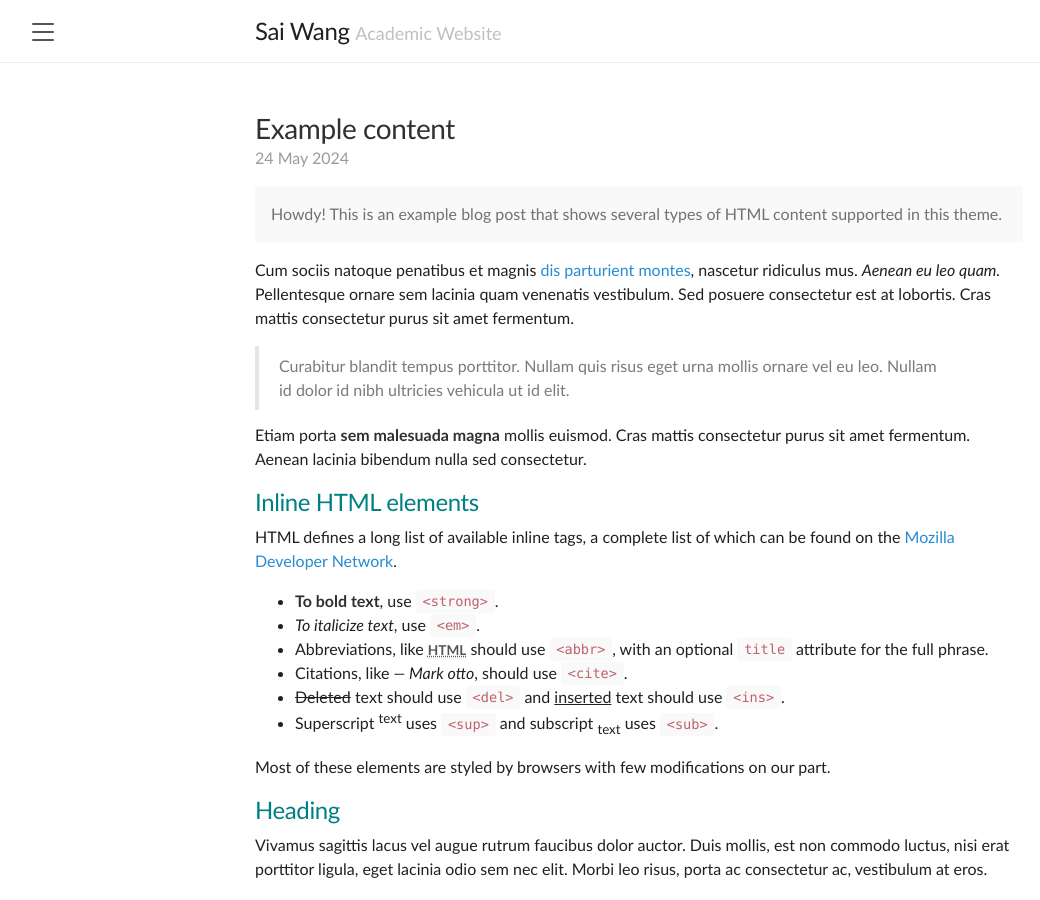
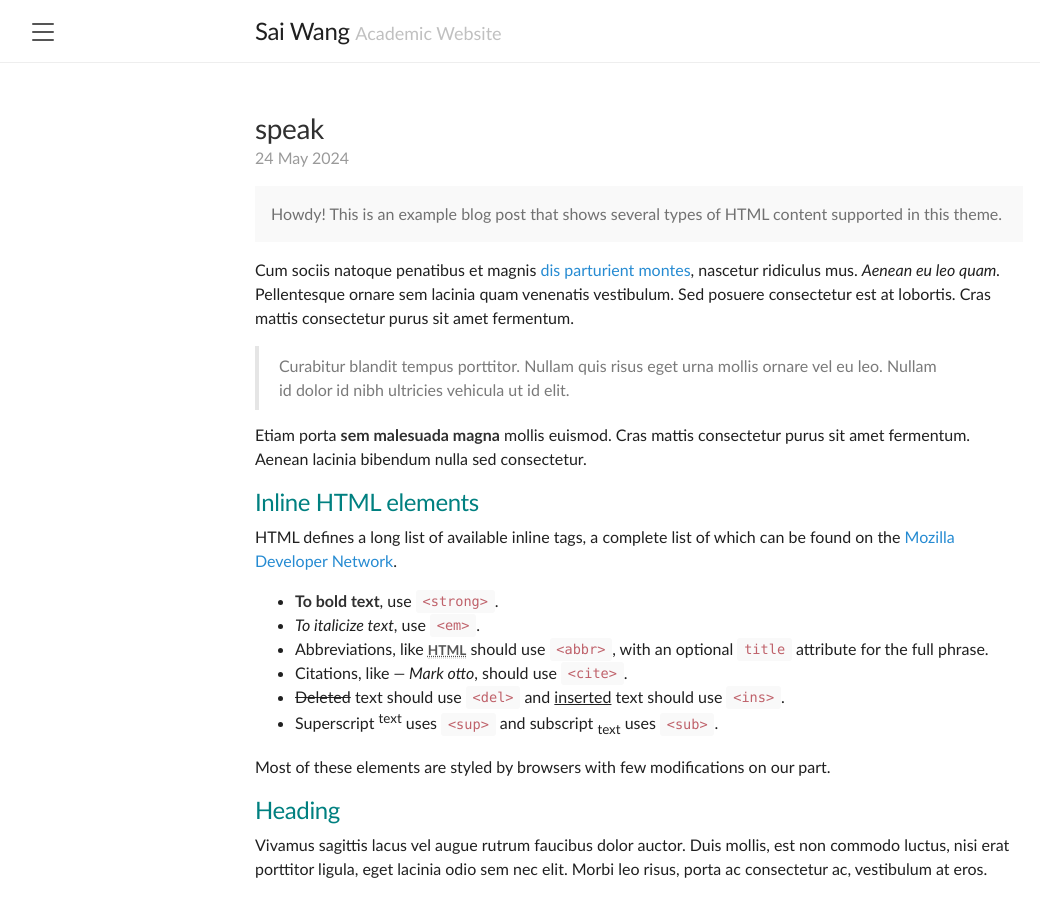
Before and after one commit to Alxendweb/alxendweb.github.io, a Jekyll site: the page built from _posts/2024-05-24-speak.md, in a window 1280 px wide and 900 px high. Shown: the whole window, without its empty margins (1-1041 px from the left). Built offline with Jekyll 4.4.1, drawn with Linux system fonts in a browser that asks for light colours.

Commit message:
Update 2024-05-24-speak.md

```diff
--- a/_posts/2024-05-24-speak.md
+++ b/_posts/2024-05-24-speak.md
@@ -1,6 +1,6 @@
 ---
 layout: post
-title: Example content
+title: speak
 ---
 
 
```
